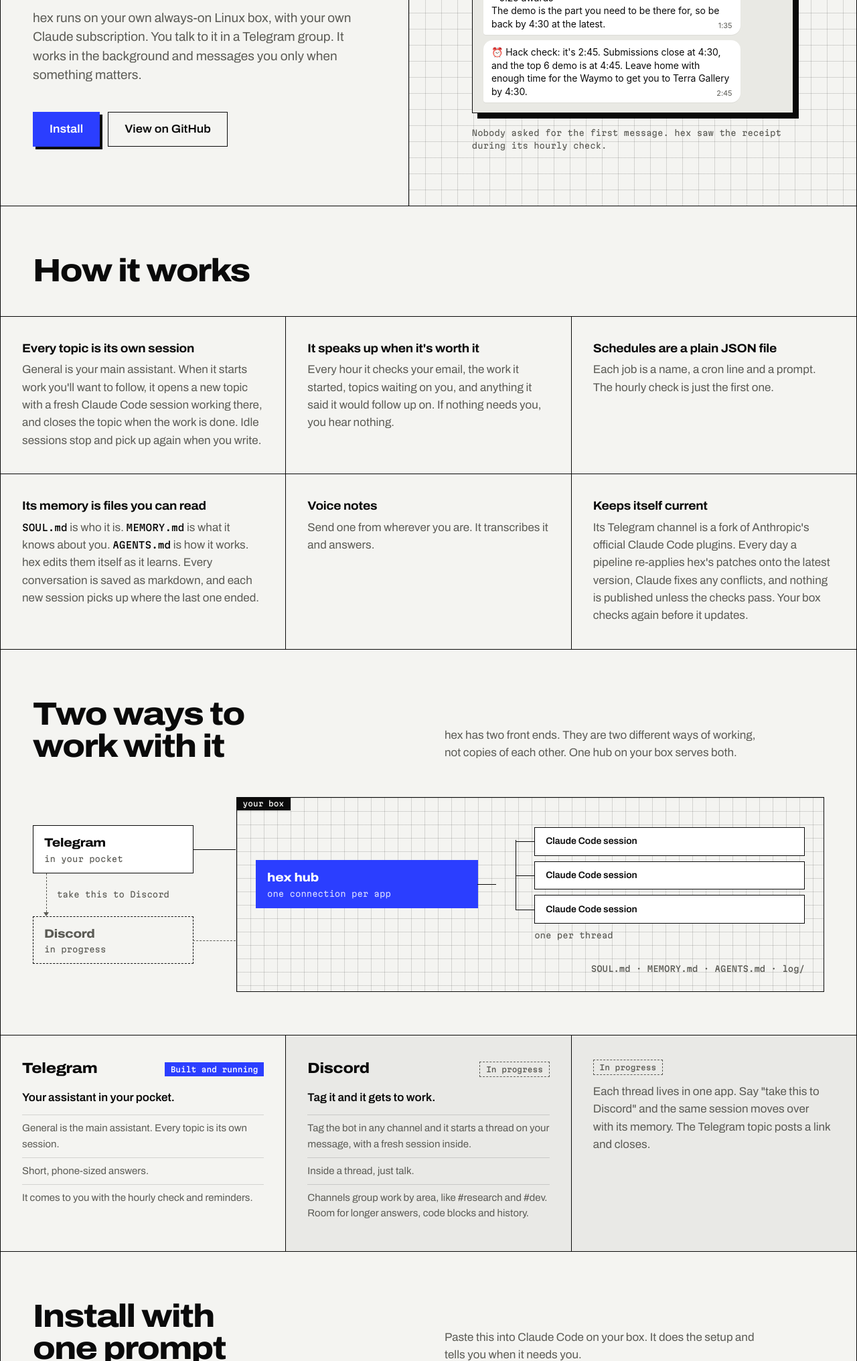
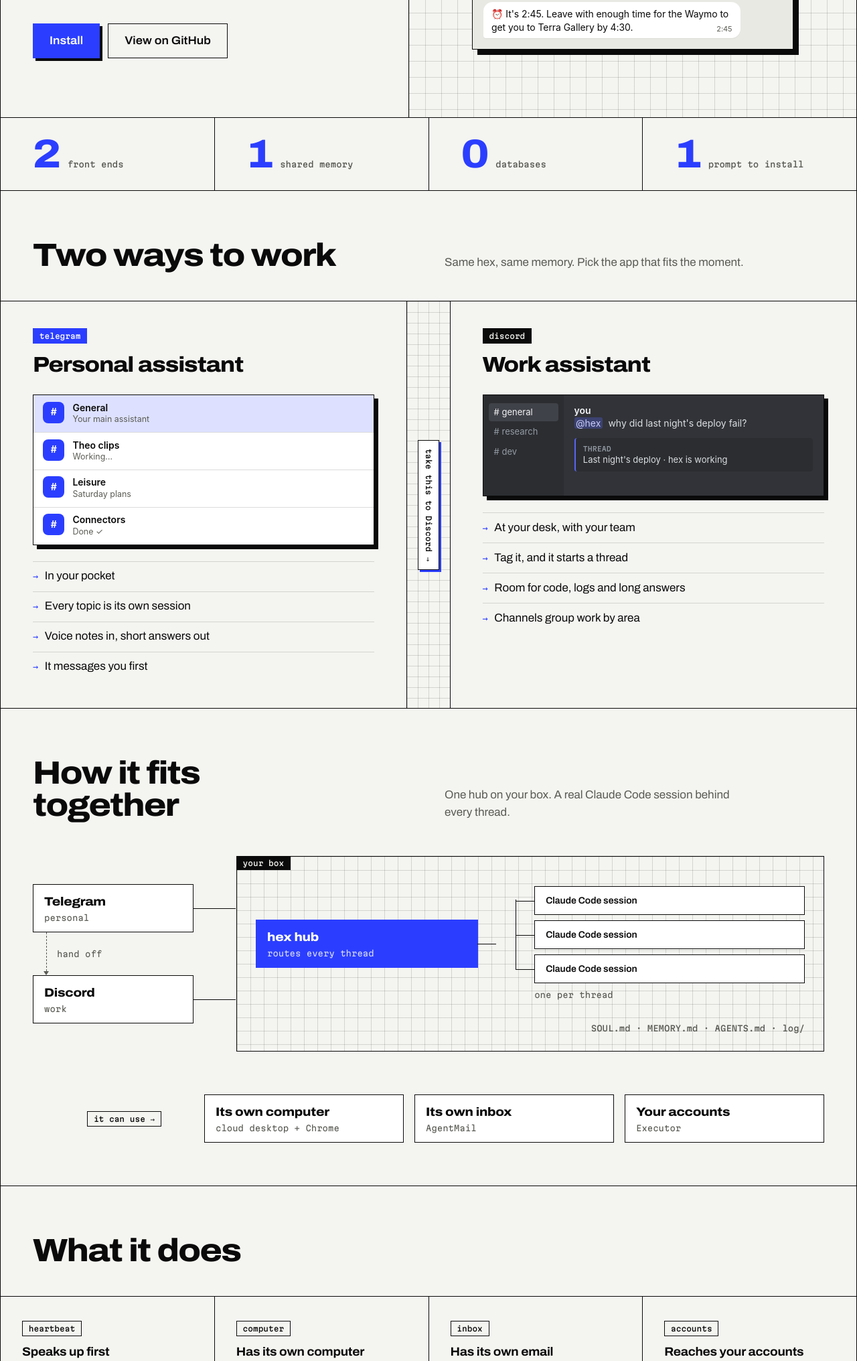
Before and after one commit to AVGVSTVS96/hex, a plain HTML site: page site/index.html in a window 1280 px wide. Shown: the part 473-2505 px from the top of the page at 67% size. Drawn offline with Linux system fonts and the light colour scheme.

Commit message:
Show both front ends as shipped, add the computer, inbox and accounts, and cut the copy down

```diff
--- a/site/index.html
+++ b/site/index.html
@@ -3,13 +3,13 @@
 <head>
 <meta charset="utf-8">
 <meta name="viewport" content="width=device-width, initial-scale=1">
-<title>hex · Claude Code as your personal assistant</title>
-<meta name="description" content="hex is a personal assistant built on Claude Code. It runs on your own always-on Linux box with your own Claude subscription, and you talk to it in a Telegram group where every topic is its own session.">
+<title>hex · Claude Code as your assistant</title>
+<meta name="description" content="hex is Claude Code as your assistant: personal on Telegram, work on Discord, one memory. It runs on your own box with your own Claude plan.">
 <meta name="color-scheme" content="light dark">
 <meta name="theme-color" content="#F4F4F1" media="(prefers-color-scheme: light)">
 <meta name="theme-color" content="#0A0A0A" media="(prefers-color-scheme: dark)">
-<meta property="og:title" content="hex · Claude Code as your personal assistant">
-<meta property="og:description" content="hex is a personal assistant built on Claude Code. It runs on your own always-on Linux box with your own Claude subscription, and you talk to it in a Telegram group where every topic is its own session.">
+<meta property="og:title" content="hex · Claude Code as your assistant">
+<meta property="og:description" content="hex is Claude Code as your assistant: personal on Telegram, work on Discord, one memory. It runs on your own box with your own Claude plan.">
 <meta property="og:type" content="website">
 <meta property="og:url" content="https://hex-sand.vercel.app">
 <meta property="og:image" content="https://hex-sand.vercel.app/og.png">
@@ -35,8 +35,8 @@
 
 <section class="hero">
   <div class="hero-copy">
-    <h1>Claude Code as your personal assistant.</h1>
-    <p class="lede">hex runs on your own always-on Linux box, with your own Claude subscription. You talk to it in a Telegram group. It works in the background and messages you only when something matters.</p>
+    <h1>Claude Code as your assistant.</h1>
+    <p class="lede">Personal on Telegram. Work on Discord. One memory, running on your own box with your own Claude plan.</p>
     <div class="actions">
       <a class="button" href="#install">Install</a>
       <a class="button ghost" href="https://github.com/AVGVSTVS96/hex">View on GitHub</a>
@@ -50,64 +50,91 @@
         <span><b>General</b><small>hex</small></span>
       </div>
       <div class="tg-messages">
-        <p class="msg in m1">Saw a Waymo receipt from 9:28, so I'm guessing you made it to the hack. Submissions close at 4:30, about 3h45m from now. If you want help with research, building, or the 2-min pitch, just say so here and I'll get started.<time>12:45</time></p>
+        <p class="msg in m1">Saw a Waymo receipt from 9:28, so I'm guessing you made it to the hack. Submissions close at 4:30. Want help with the build or the pitch?<time>12:45</time></p>
         <p class="msg out voice m2"><span class="play" aria-hidden="true"></span><span class="wave" aria-label="Voice message"></span><time>1:35</time></p>
-        <p class="msg in m3">Here's the schedule:<br>• 4:30 submissions close<br>• 4:45 top 6 demo (2 min + 1 min Q&amp;A)<br>• 5:25 awards<br>The demo is the part you need to be there for, so be back by 4:30 at the latest.<time>1:35</time></p>
-        <p class="msg in m4">⏰ Hack check: it's 2:45. Submissions close at 4:30, and the top 6 demo is at 4:45. Leave home with enough time for the Waymo to get you to Terra Gallery by 4:30.<time>2:45</time></p>
+        <p class="msg in m3">Here's the schedule:<br>• 4:30 submissions close<br>• 4:45 top 6 demo<br>• 5:25 awards<time>1:35</time></p>
+        <p class="msg in m4">⏰ It's 2:45. Leave with enough time for the Waymo to get you to Terra Gallery by 4:30.<time>2:45</time></p>
       </div>
     </div>
-    <figcaption>Nobody asked for the first message. hex saw the receipt during its hourly check.</figcaption>
   </figure>
+</section>
+
+<section class="stats" aria-label="At a glance">
+  <div><b>2</b><span>front ends</span></div>
+  <div><b>1</b><span>shared memory</span></div>
+  <div><b>0</b><span>databases</span></div>
+  <div><b>1</b><span>prompt to install</span></div>
+</section>
+
+<section class="block" aria-labelledby="ways-title">
+  <div class="block-head">
+    <h2 id="ways-title">Two ways to work</h2>
+    <p>Same hex, same memory. Pick the app that fits the moment.</p>
+  </div>
+
+  <div class="ways">
+    <article class="way">
+      <header>
+        <span class="tag">Telegram</span>
+        <h3>Personal assistant</h3>
+      </header>
+      <div class="mock tg-topics" aria-hidden="true">
+        <div class="topic on"><span>#</span><b>General</b><small>Your main assistant</small></div>
+        <div class="topic"><span>#</span><b>Theo clips</b><small>Working…</small></div>
+        <div class="topic"><span>#</span><b>Leisure</b><small>Saturday plans</small></div>
+        <div class="topic"><span>#</span><b>Connectors</b><small>Done ✓</small></div>
+      </div>
+      <ul>
+        <li>In your pocket</li>
+        <li>Every topic is its own session</li>
+        <li>Voice notes in, short answers out</li>
+        <li>It messages you first</li>
+      </ul>
+    </article>
+
+    <div class="bridge" aria-hidden="true"><span>take this to Discord</span></div>
+
+    <article class="way">
+      <header>
+        <span class="tag">Discord</span>
+        <h3>Work assistant</h3>
+      </header>
+      <div class="mock dc" aria-hidden="true">
+        <div class="dc-side">
+          <span class="on"># general</span>
+          <span># research</span>
+          <span># dev</span>
+        </div>
+        <div class="dc-main">
+          <p class="dc-msg"><b>you</b><span class="mention">@hex</span> why did last night's deploy fail?</p>
+          <p class="dc-thread"><span>Thread</span>Last night's deploy · hex is working</p>
+        </div>
+      </div>
+      <ul>
+        <li>At your desk, with your team</li>
+        <li>Tag it, and it starts a thread</li>
+        <li>Room for code, logs and long answers</li>
+        <li>Channels group work by area</li>
+      </ul>
+    </article>
+  </div>
 </section>
 
 <section class="block" aria-labelledby="how-title">
   <div class="block-head">
-    <h2 id="how-title">How it works</h2>
+    <h2 id="how-title">How it fits together</h2>
+    <p>One hub on your box. A real Claude Code session behind every thread.</p>
   </div>
 
-  <div class="cells">
-    <div class="cell">
-      <h3>Every topic is its own session</h3>
-      <p>General is your main assistant. When it starts work you'll want to follow, it opens a new topic with a fresh Claude Code session working there, and closes the topic when the work is done. Idle sessions stop and pick up again when you write.</p>
-    </div>
-    <div class="cell">
-      <h3>It speaks up when it's worth it</h3>
-      <p>Every hour it checks your email, the work it started, topics waiting on you, and anything it said it would follow up on. If nothing needs you, you hear nothing.</p>
-    </div>
-    <div class="cell">
-      <h3>Schedules are a plain JSON file</h3>
-      <p>Each job is a name, a cron line and a prompt. The hourly check is just the first one.</p>
-    </div>
-    <div class="cell">
-      <h3>Its memory is files you can read</h3>
-      <p><code>SOUL.md</code> is who it is. <code>MEMORY.md</code> is what it knows about you. <code>AGENTS.md</code> is how it works. hex edits them itself as it learns. Every conversation is saved as markdown, and each new session picks up where the last one ended.</p>
-    </div>
-    <div class="cell">
-      <h3>Voice notes</h3>
-      <p>Send one from wherever you are. It transcribes it and answers.</p>
-    </div>
-    <div class="cell">
-      <h3>Keeps itself current</h3>
-      <p>Its Telegram channel is a fork of Anthropic's official Claude Code plugins. Every day a pipeline re-applies hex's patches onto the latest version, Claude fixes any conflicts, and nothing is published unless the checks pass. Your box checks again before it updates.</p>
-    </div>
-  </div>
-</section>
-
-<section class="block" aria-labelledby="fronts-title">
-  <div class="block-head">
-    <h2 id="fronts-title">Two ways to work with it</h2>
-    <p>hex has two front ends. They are two different ways of working, not copies of each other. One hub on your box serves both.</p>
-  </div>
-
-  <div class="diagram" role="img" aria-label="Telegram and Discord both connect to the hex hub on your box. The hub starts one Claude Code session per thread. Discord and the handoff from Telegram to Discord are in progress.">
+  <div class="diagram" role="img" aria-label="Telegram and Discord connect to the hex hub on your box. The hub starts one Claude Code session per thread. Sessions share memory files and can use hex's own computer, its own inbox and your accounts.">
     <div class="fronts">
-      <div class="node app"><b>Telegram</b><small>in your pocket</small></div>
-      <div class="handoff"><span>take this to Discord</span></div>
-      <div class="node app soon"><b>Discord</b><small>in progress</small></div>
+      <div class="node app"><b>Telegram</b><small>personal</small></div>
+      <div class="handoff"><span>hand off</span></div>
+      <div class="node app"><b>Discord</b><small>work</small></div>
     </div>
     <div class="box">
       <span class="box-label">your box</span>
-      <div class="node hub"><b>hex hub</b><small>one connection per app</small></div>
+      <div class="node hub"><b>hex hub</b><small>routes every thread</small></div>
       <div class="sessions">
         <div class="node session">Claude Code session</div>
         <div class="node session">Claude Code session</div>
@@ -118,28 +145,62 @@
     </div>
   </div>
 
-  <div class="cells fronts-detail">
+  <div class="reach">
+    <div><span class="tag">it can use →</span></div>
+    <div class="node"><b>Its own computer</b><small>cloud desktop + Chrome</small></div>
+    <div class="node"><b>Its own inbox</b><small>AgentMail</small></div>
+    <div class="node"><b>Your accounts</b><small>Executor</small></div>
+  </div>
+</section>
+
+<section class="block" aria-labelledby="does-title">
+  <div class="block-head">
+    <h2 id="does-title">What it does</h2>
+  </div>
+
+  <div class="cells features">
     <div class="cell">
-      <header class="front-head"><h3>Telegram</h3><span class="status built">Built and running</span></header>
-      <p class="front-role">Your assistant in your pocket.</p>
-      <ul>
-        <li>General is the main assistant. Every topic is its own session.</li>
-        <li>Short, phone-sized answers.</li>
-        <li>It comes to you with the hourly check and reminders.</li>
-      </ul>
+      <span class="tag">heartbeat</span>
+      <h3>Speaks up first</h3>
+      <p>Checks your email and open work every hour. Quiet when nothing needs you.</p>
     </div>
-    <div class="cell soon">
-      <header class="front-head"><h3>Discord</h3><span class="status next">In progress</span></header>
-      <p class="front-role">Tag it and it gets to work.</p>
-      <ul>
-        <li>Tag the bot in any channel and it starts a thread on your message, with a fresh session inside.</li>
-        <li>Inside a thread, just talk.</li>
-        <li>Channels group work by area, like #research and #dev. Room for longer answers, code blocks and history.</li>
-      </ul>
+    <div class="cell">
+      <span class="tag">computer</span>
+      <h3>Has its own computer</h3>
+      <p>A cloud desktop with Chrome. Logs in, clicks through and solves CAPTCHAs.</p>
     </div>
-    <div class="cell handoff-line soon">
-      <span class="status next">In progress</span>
-      <p>Each thread lives in one app. Say "take this to Discord" and the same session moves over with its memory. The Telegram topic posts a link and closes.</p>
+    <div class="cell">
+      <span class="tag">inbox</span>
+      <h3>Has its own email</h3>
+      <p>Signs up for things and reads its own verification codes.</p>
+    </div>
+    <div class="cell">
+      <span class="tag">accounts</span>
+      <h3>Reaches your accounts</h3>
+      <p>Connect them once through Executor. Every session can use them.</p>
+    </div>
+    <div class="cell">
+      <span class="tag">schedules.json</span>
+      <h3>Schedules itself</h3>
+<pre class="snippet"><code>"morning-news": {
+  "cron": "0 8 * * *",
+  "prompt": "Top AI news"
+}</code></pre>
+    </div>
+    <div class="cell">
+      <span class="tag">memory</span>
+      <h3>Remembers in plain files</h3>
+      <p>Markdown you can read and edit. It updates them as it learns.</p>
+    </div>
+    <div class="cell">
+      <span class="tag">voice</span>
+      <h3>Hears voice notes</h3>
+      <p>Talk from anywhere. It transcribes and answers.</p>
+    </div>
+    <div class="cell">
+      <span class="tag">updates</span>
+      <h3>Keeps itself current</h3>
+      <p>Rebuilds on the latest Claude Code plugins daily. Claude fixes conflicts. Ships only if checks pass.</p>
     </div>
   </div>
 </section>
@@ -147,7 +208,7 @@
 <section class="block install" id="install" aria-labelledby="install-title">
   <div class="block-head">
     <h2 id="install-title">Install with one prompt</h2>
-    <p>Paste this into Claude Code on your box. It does the setup and tells you when it needs you.</p>
+    <p>Paste this into Claude Code on your box. It sets everything up and asks when it needs you.</p>
   </div>
 
   <div class="prompt">
@@ -159,16 +220,16 @@
     <div class="cell">
       <h3>You'll need</h3>
       <ul>
-        <li>An always-on Linux box with systemd, like a home server or a cloud&nbsp;VM</li>
+        <li>An always-on Linux box</li>
         <li>A Claude subscription</li>
-        <li>Telegram</li>
+        <li>Telegram, Discord, or both</li>
       </ul>
     </div>
     <div class="cell">
-      <h3>What you do yourself</h3>
+      <h3>You do</h3>
       <ul>
-        <li>Make a bot with @BotFather</li>
-        <li>Make a Telegram group with Topics turned on, and add the bot as an admin</li>
+        <li>Make a bot</li>
+        <li>Add it to your group or server</li>
         <li>Say hi</li>
       </ul>
     </div>
--- a/site/style.css
+++ b/site/style.css
@@ -216,14 +216,6 @@
   .chat { border-top: 0; border-left: 1px solid var(--rule); }
 }
 
-.chat figcaption {
-  width: 100%;
-  max-width: 30rem;
-  margin: 1.25rem auto 0;
-  color: var(--muted);
-  font: 400 0.75rem/1.6 var(--mono);
-}
-
 /* Telegram mock */
 
 .tg {
@@ -420,12 +412,6 @@
   font: 400 0.75rem/1.5 var(--mono);
 }
 
-.node.soon {
-  border-style: dashed;
-  background: transparent;
-  color: var(--muted);
-}
-
 .fronts {
   display: grid;
   align-content: center;
@@ -534,7 +520,6 @@
   .handoff::before { left: 25%; right: 25%; top: auto; bottom: 0.5rem; border-left: 0; border-top: 1px dashed var(--muted); }
   .handoff::after { left: auto; right: calc(25% - 1px); bottom: calc(0.5rem - 4px); border: 4px solid transparent; border-left: 6px solid var(--muted); border-right: 0; }
   .fronts > .node::after { left: 50%; height: 2.5rem; border-left: 1px solid var(--line); }
-  .fronts > .node.soon::after { border-left: 1px dashed var(--muted); }
   .hub::after {
     left: 1.25rem;
     top: 100%;
@@ -557,8 +542,6 @@
     height: 0;
     border-top: 1px solid var(--line);
   }
-
-  .fronts > .node.soon::after { border-top: 1px dashed var(--muted); }
 
   .box {
     grid-template-columns: minmax(0, 1fr) minmax(0, 1.3fr);
@@ -597,41 +580,217 @@
   .box-files { grid-column: 1 / -1; text-align: right; }
 }
 
-/* Front ends */
 
-.front-head {
-  display: flex;
-  align-items: center;
-  justify-content: space-between;
-  gap: 1rem;
+/* Stats */
+
+.stats {
+  display: grid;
+  grid-template-columns: repeat(2, minmax(0, 1fr));
+  gap: 1px;
+  background: var(--rule);
+  border-bottom: 1px solid var(--rule);
 }
 
-.front-head h3 { font-size: 1.375rem; font-stretch: 112%; font-weight: 800; }
-
-.status {
-  padding: 0.3rem 0.55rem;
-  font: 500 0.6875rem/1 var(--mono);
-  white-space: nowrap;
+.stats div {
+  display: flex;
+  align-items: baseline;
+  gap: 0.75rem;
+  padding: 1.5rem var(--pad);
+  background: var(--bg);
 }
 
-.status.built { background: var(--accent); color: var(--on-accent); }
-.status.next { border: 1px dashed var(--muted); color: var(--muted); }
-
-.front-role { font-weight: 600; color: var(--ink) !important; margin-top: 1rem !important; }
-
-.fronts-detail ul {
-  margin-top: 0.75rem;
-  padding: 0;
-  list-style: none;
-  color: var(--muted);
-  font-size: 0.9375rem;
+.stats b {
+  font-size: clamp(2.5rem, 1.5rem + 3vw, 3.75rem);
+  font-weight: 800;
+  font-stretch: 112%;
+  line-height: 1;
+  letter-spacing: -0.04em;
+  color: var(--accent-text);
 }
 
-.fronts-detail li { padding-block: 0.5rem; border-top: 1px solid var(--hair); }
+.stats span { font: 500 0.75rem/1.3 var(--mono); color: var(--muted); }
 
-.handoff-line { display: grid; align-content: start; justify-items: start; gap: 0.25rem; }
+@media (min-width: 52rem) {
+  .stats { grid-template-columns: repeat(4, minmax(0, 1fr)); }
+}
 
-.cell.soon { background: color-mix(in oklab, var(--bg) 96%, var(--ink)); }
+/* Tags */
+
+.tag {
+  display: inline-block;
+  padding: 0.3rem 0.55rem;
+  border: 1px solid var(--ink);
+  font: 500 0.6875rem/1 var(--mono);
+  text-transform: lowercase;
+}
+
+/* Two ways */
+
+.ways {
+  display: grid;
+  border-top: 1px solid var(--rule);
+}
+
+.way {
+  display: grid;
+  align-content: start;
+  gap: 1.5rem;
+  padding: clamp(1.5rem, 3.5vw, 2.5rem) var(--pad);
+}
+
+.way header { display: grid; justify-items: start; gap: 0.75rem; }
+.way h3 { font-size: clamp(1.5rem, 1rem + 1.5vw, 2rem); font-weight: 800; font-stretch: 112%; letter-spacing: -0.03em; }
+
+.way ul { padding: 0; list-style: none; }
+.way li { padding-block: 0.55rem; border-top: 1px solid var(--hair); }
+.way li::before { content: "→ "; color: var(--accent-text); font-family: var(--mono); font-size: 0.8em; }
+
+.way:first-child .tag { background: var(--accent); border-color: var(--accent); color: var(--on-accent); }
+.way:last-child .tag { background: var(--ink); color: var(--bg); }
+
+.bridge {
+  display: grid;
+  place-items: center;
+  padding: 0.75rem var(--pad);
+  border-block: 1px solid var(--rule);
+  background:
+    linear-gradient(var(--hair) 1px, transparent 1px) 0 0 / 100% 16px,
+    linear-gradient(90deg, var(--hair) 1px, transparent 1px) 0 0 / 16px 100%;
+}
+
+.bridge span {
+  padding: 0.5rem 0.75rem;
+  border: 1px solid var(--ink);
+  background: var(--surface);
+  font: 500 0.6875rem/1.2 var(--mono);
+  white-space: nowrap;
+  box-shadow: 3px 3px 0 var(--accent);
+}
+
+.bridge span::after { content: " ↓"; }
+
+@media (min-width: 52rem) {
+  .ways { grid-template-columns: minmax(0, 1fr) auto minmax(0, 1fr); }
+  .bridge { border-block: 0; border-inline: 1px solid var(--rule); padding: 1rem; }
+  .bridge span { writing-mode: vertical-rl; padding: 0.75rem 0.5rem; }
+  .bridge span::after { content: " →"; }
+}
+
+.mock {
+  border: 1px solid var(--ink);
+  box-shadow: 6px 6px 0 var(--ink);
+  font: 400 0.875rem/1.35 var(--ui);
+}
+
+.tg-topics { background: var(--surface); }
+
+.topic {
+  display: grid;
+  grid-template-columns: 2rem minmax(0, 1fr);
+  column-gap: 0.75rem;
+  padding: 0.6rem 0.9rem;
+  border-top: 1px solid var(--hair);
+}
+
+.topic:first-child { border-top: 0; }
+.topic.on { background: var(--bubble-out); }
+
+.topic span {
+  grid-row: span 2;
+  display: grid;
+  place-items: center;
+  width: 2rem;
+  height: 2rem;
+  border-radius: 8px;
+  background: var(--accent);
+  color: #fff;
+  font-weight: 700;
+}
+
+.topic b { font-weight: 600; }
+.topic small { color: var(--muted); font-size: 0.78rem; }
+
+.dc {
+  display: grid;
+  grid-template-columns: 7.5rem minmax(0, 1fr);
+  min-height: 9.5rem;
+  background: #313338;
+  color: #DBDEE1;
+}
+
+.dc-side {
+  display: grid;
+  align-content: start;
+  gap: 0.15rem;
+  padding: 0.75rem 0.5rem;
+  background: #2B2D31;
+  color: #949BA4;
+  font-size: 0.8125rem;
+}
+
+.dc-side span { padding: 0.3rem 0.5rem; border-radius: 4px; }
+.dc-side .on { background: #404249; color: #F2F3F5; }
+
+.dc-main { display: grid; align-content: start; gap: 0.75rem; padding: 0.9rem 1rem; }
+.dc-msg b { display: block; color: #F2F3F5; font-weight: 600; }
+
+.mention {
+  margin-right: 0.3rem;
+  padding: 0 0.15rem;
+  border-radius: 3px;
+  background: rgb(88 101 242 / 0.3);
+  color: #C9CDFB;
+}
+
+.dc-thread {
+  padding: 0.5rem 0.7rem;
+  border-left: 2px solid #5865F2;
+  border-radius: 4px;
+  background: #2B2D31;
+  font-size: 0.8125rem;
+}
+
+.dc-thread span {
+  display: block;
+  color: #949BA4;
+  font: 500 0.625rem/1.6 var(--mono);
+  text-transform: uppercase;
+}
+
+/* Reach */
+
+.reach {
+  display: grid;
+  gap: 0.75rem;
+  padding: 0 var(--pad) clamp(2.5rem, 6vw, 4rem);
+}
+
+.reach .node { border-style: solid; }
+
+@media (min-width: 52rem) {
+  .reach { grid-template-columns: minmax(0, 15rem) repeat(3, minmax(0, 1fr)); column-gap: 1rem; align-items: center; }
+  .reach > div:first-child { padding-right: 3rem; text-align: right; }
+}
+
+/* Features */
+
+.features .cell { display: grid; align-content: start; justify-items: start; gap: 0.75rem; }
+.features .cell p { margin-top: 0; }
+
+@media (min-width: 52rem) {
+  .features { grid-template-columns: repeat(4, minmax(0, 1fr)); }
+}
+
+.snippet {
+  width: 100%;
+  margin: 0;
+  padding: 0.75rem 0.9rem;
+  border: 1px solid var(--ink);
+  background: var(--surface);
+  font: 400 0.6875rem/1.6 var(--mono);
+  white-space: pre;
+  overflow-x: auto;
+}
 
 /* Install */
 
```
